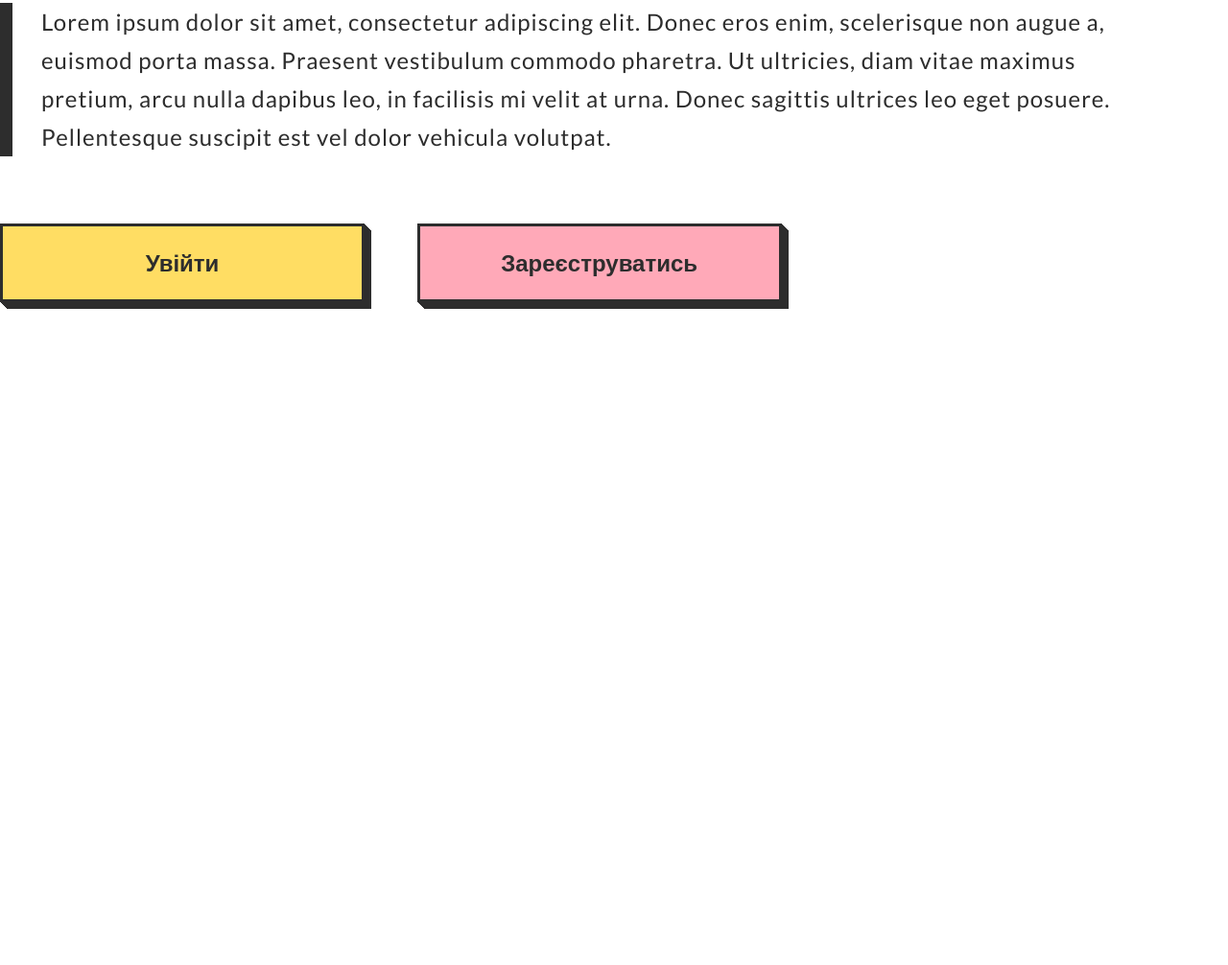
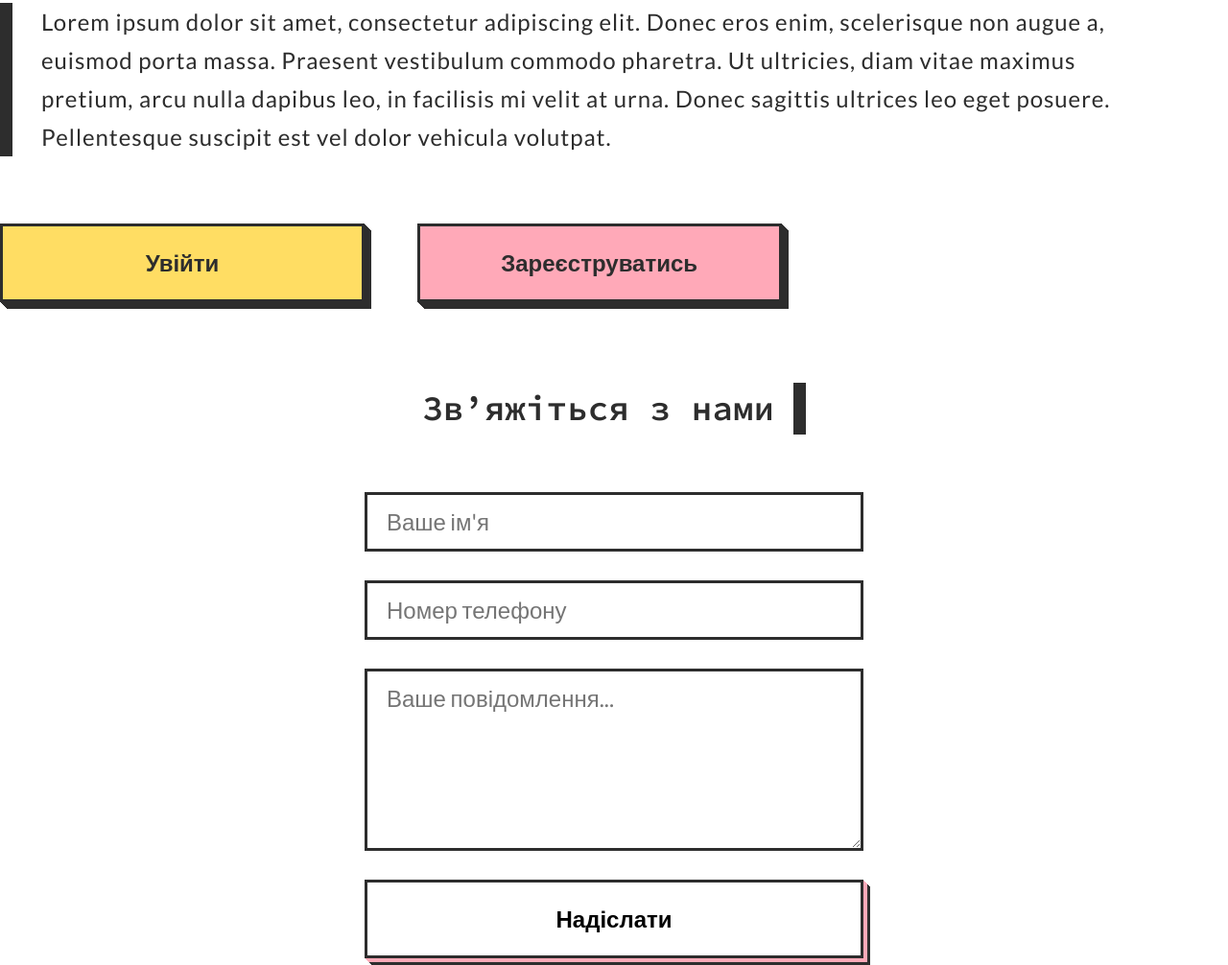
Before and after one commit to ivanka19/price_list, a plain HTML site: page index.html in a window 1280 px wide. Shown: the part 431-1437 px from the top of the page at 96% size. Before the commit the page ends 800 px from the top, so only its background shows below. Drawn offline with Linux system fonts and the light colour scheme.

Commit message:
form layout (html + sCSS)

```diff
--- a/index.html
+++ b/index.html
@@ -35,6 +35,18 @@
             </div>
         </div>
     </div>
+
+    <section class="section">
+        <div class="conteiner">
+            <h2>Зв’яжіться з нами</h2>
+            <form action="" class="form">
+                <input type="text" placeholder="Ваше ім'я" name="name" required>
+                <input type="text" placeholder="Номер телефону" id="phone" name="phone" required>
+                <textarea id="message" placeholder="Ваше повідомлення..." name="message" required></textarea>
+                <input type="submit" class="btn" value="Надіслати">
+            </form>
+        </div>
+    </section>
 </body>
 
 </html>
--- a/scss/_nullStyle.scss
+++ b/scss/_nullStyle.scss
@@ -27,3 +27,12 @@ a {
     outline: none;
     color: inherit;
 }
+
+input,
+button,
+textarea,
+select {
+    display: block;
+    outline: none;
+    font: inherit;
+}
--- a/scss/style.scss
+++ b/scss/style.scss
@@ -47,7 +47,7 @@ body {
     }
 }
 
-@mixin button ($clr) {
+@mixin button ($clr, $shclr: $dark-color) {
     display: inline-block;
     text-align: center;
     position: relative;
@@ -55,9 +55,9 @@ body {
     left: 0px;
     padding: 20px;
     background-color: $clr;
-    border: 3px solid #2D2D2D;
-    box-shadow: 7px 7px 0px #2D2D2D, 6px 6px 0px #2D2D2D, 5px 5px 0px #2D2D2D, 4px 4px 0px #2D2D2D, 3px 3px 0px #2D2D2D, 2px 2px 0px #2D2D2D, 1px 1px 0px #2D2D2D;
-    transition: all linear .1s;
+    border: 3px solid $dark-color;
+    box-shadow: 1px 1px 0px $shclr, 2px 2px 0px $shclr, 3px 3px 0px $shclr, 4px 4px 0px $shclr, 5px 5px 0px $dark-color, 6px 6px 0px $dark-color, 7px 7px 0px $dark-color;
+    transition: .1s linear all;
     margin-bottom: 7px;
     font-weight: 700;
 
@@ -65,7 +65,7 @@ body {
     &:focus {
         top: 7px;
         left: 7px;
-        box-shadow: 0px 0px 0px #2D2D2D;
+        box-shadow: 0px 0px 0px $dark-color;
     }
 
     &:active {
@@ -112,3 +112,48 @@ body {
         }
     }
 }
+
+.section {
+    width: 100%;
+    text-align: center;
+
+    h2 {
+        font-family: $main-font;
+        font-weight: 600;
+        width: auto;
+        margin: 30px auto 60px;
+        border-right: 13px solid $dark-color;
+        display: inline-block;
+        padding-right: 20px;
+    }
+}
+
+@use "sass:math";
+
+.form {
+    width: 520px;
+    margin: 0 auto;
+
+    input,
+    textarea {
+        width: 100%;
+        padding: 10px 20px;
+        margin-bottom: 30px;
+        border: 3px solid $dark-color;
+
+        &:active,
+        &:focus {
+            box-shadow: 0px 0px 0px 5px #92FFFF;
+        }
+    }
+
+    textarea {
+        min-height: 190px;
+        resize: vertical;
+    }
+
+    input[type="submit"] {
+        @include button($clr: #fff, $shclr: $pink-color);
+
+    }
+}
```
Also changed, not shown: css/style.css.
